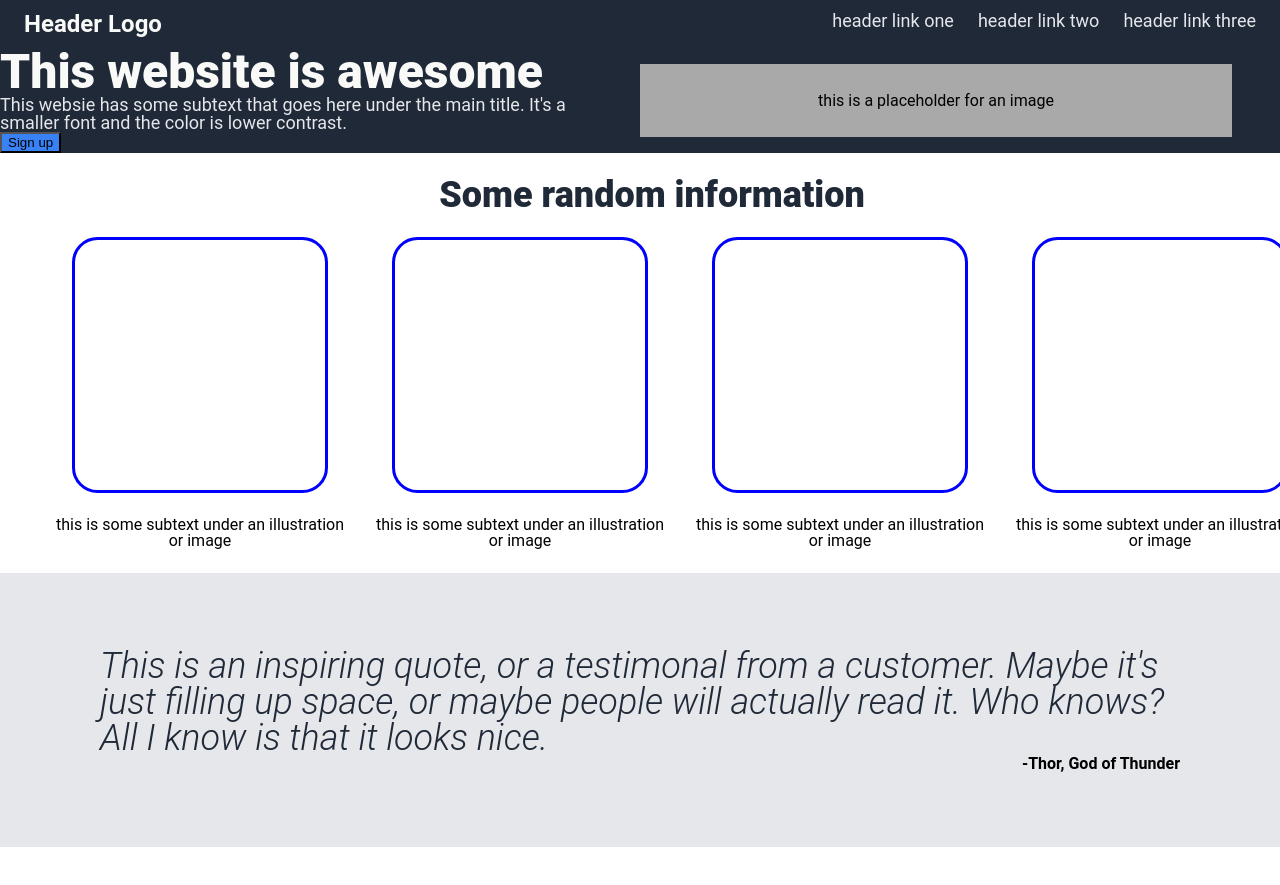
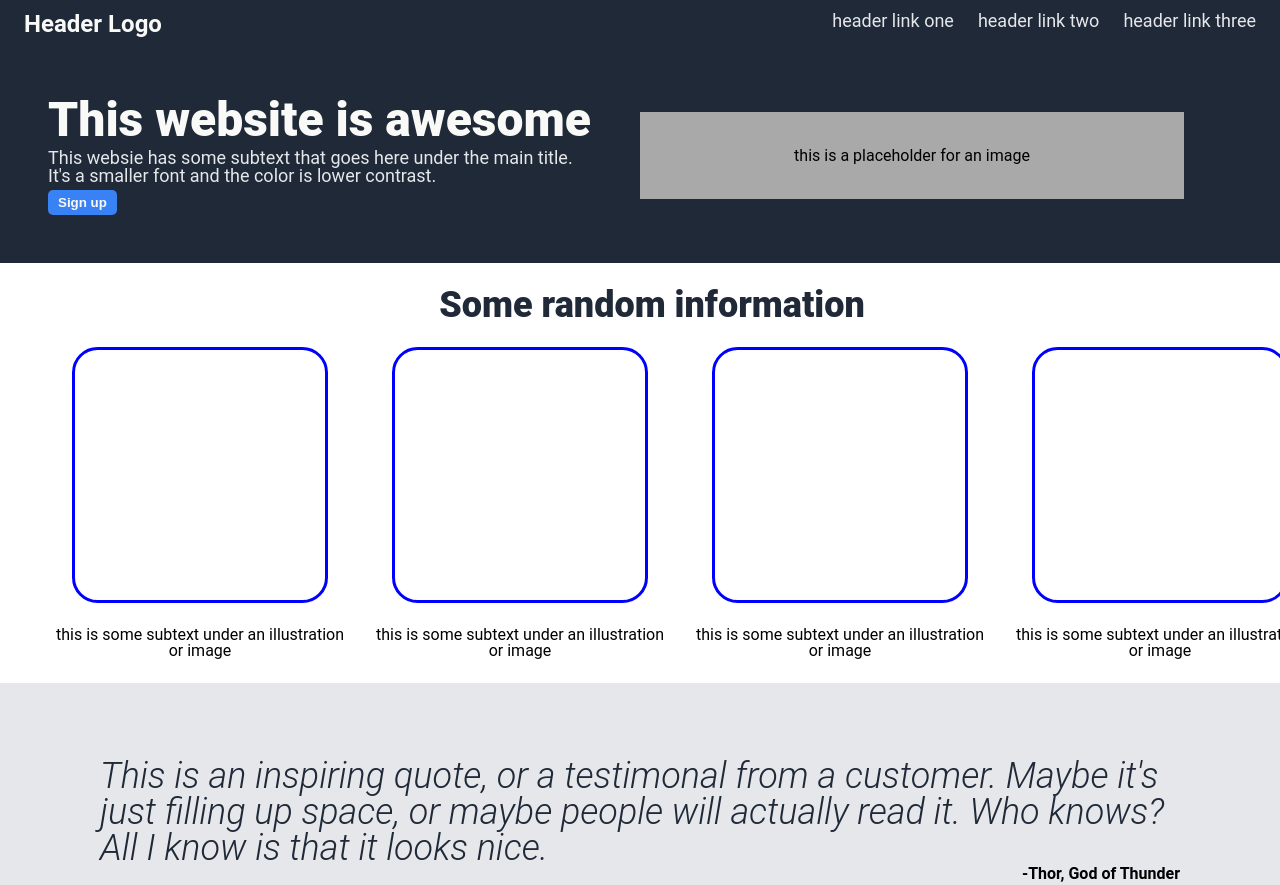
Before and after one commit to rgolds33703/odin_landing_page, a plain HTML site: page index.html in a window 1280 px wide. Shown: the top 885 px of the page. Drawn offline with Linux system fonts and the light colour scheme.

Commit message:
fix hero spacing

```diff
--- a/style.css
+++ b/style.css
@@ -53,7 +53,7 @@ q:before, q:after {
 /* set page fonts */
 body {
     font-family: roboto, sans-serif;
-}
+    }
 
 .hero-main-text {
     font-size: 48px;
@@ -101,6 +101,11 @@ header {
 .hero_card {
     background-color: var(--dark-bg-color);
     display: flex;
+    padding: 48px 48px;
+}
+
+.hero-sec {
+    margin-top: 5px;
 }
 
 .hero-left {
@@ -119,6 +124,12 @@ header {
 
 .hero-btn button {
     background-color: var(--button-color);
+    border-radius: 5px;
+    border: none;
+    padding: 5px 10px;
+    margin-top: 5px;
+    color: var(--header-main-text);
+    font-weight: bold;
 }
 
 .info_card {
```
